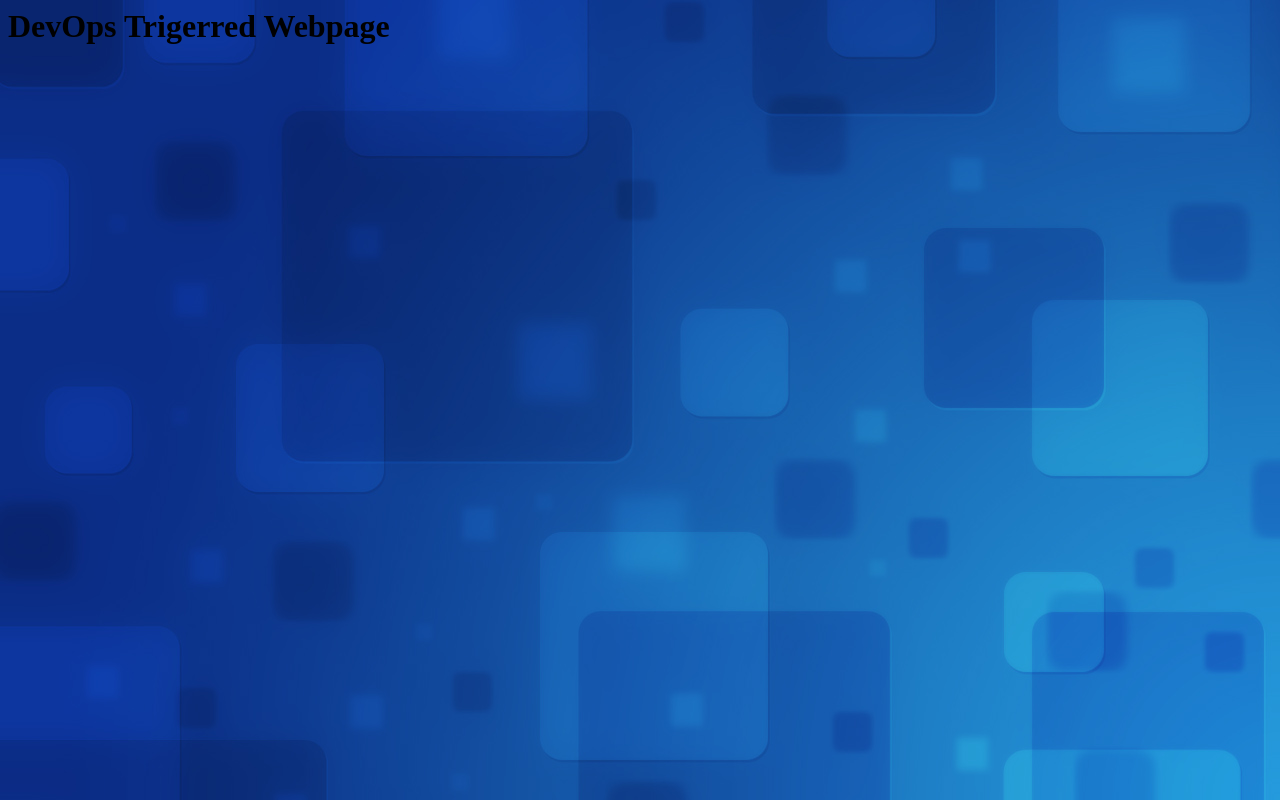
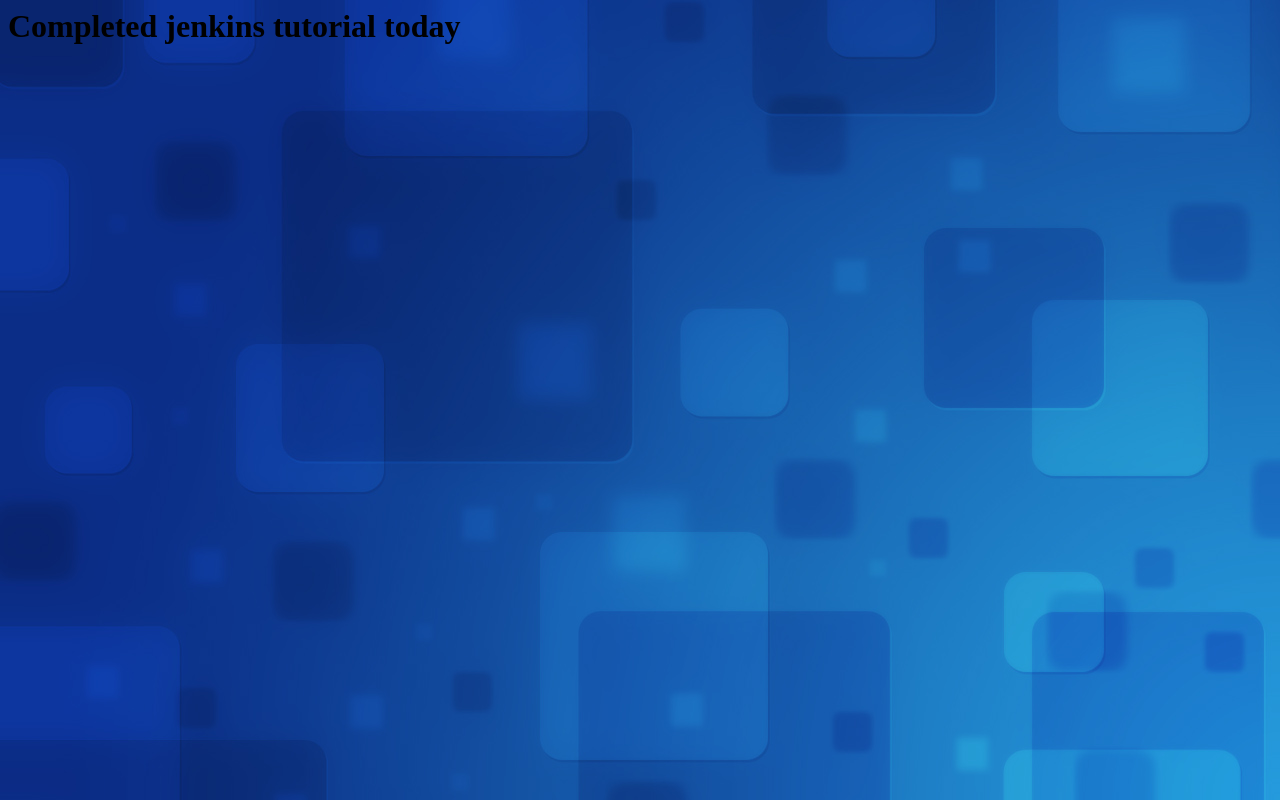
Before and after one commit to hemanthvenugopal90/DBdevops, a plain HTML site: page devopsIQ/index.html in a window 1280 px wide. Drawn offline with Linux system fonts and the light colour scheme.

Commit message:
Update index.html

```diff
--- a/devopsIQ/index.html
+++ b/devopsIQ/index.html
@@ -1,6 +1,6 @@
 <html>
-<title>Jenkins Webhook Website</title>
+<title>slave 2</title>
 <body background="images/1.jpg">
-<h1>DevOps Trigerred Webpage</h1>
+<h1>Completed jenkins tutorial today</h1>
 </body>
 </html>
```
